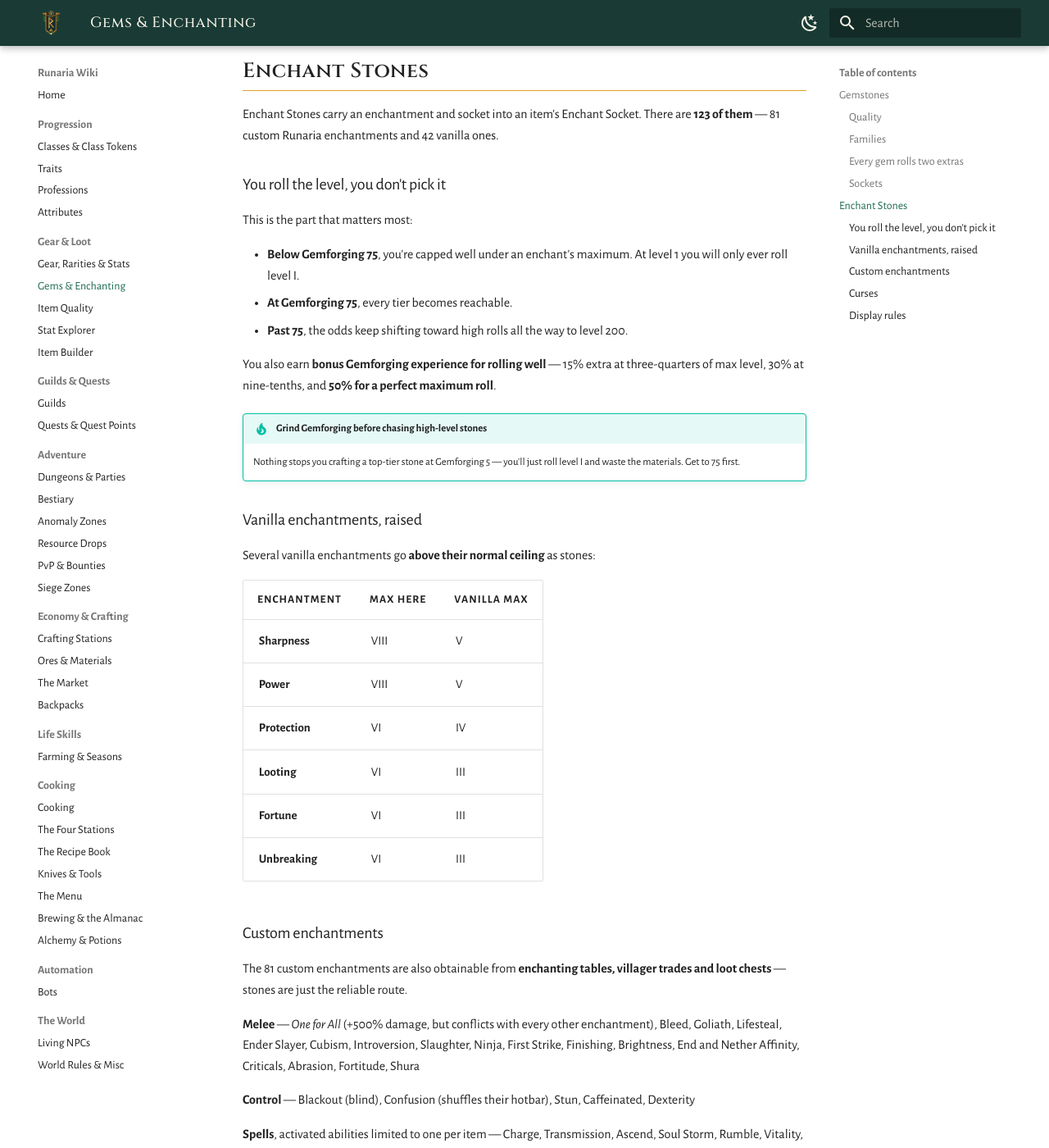
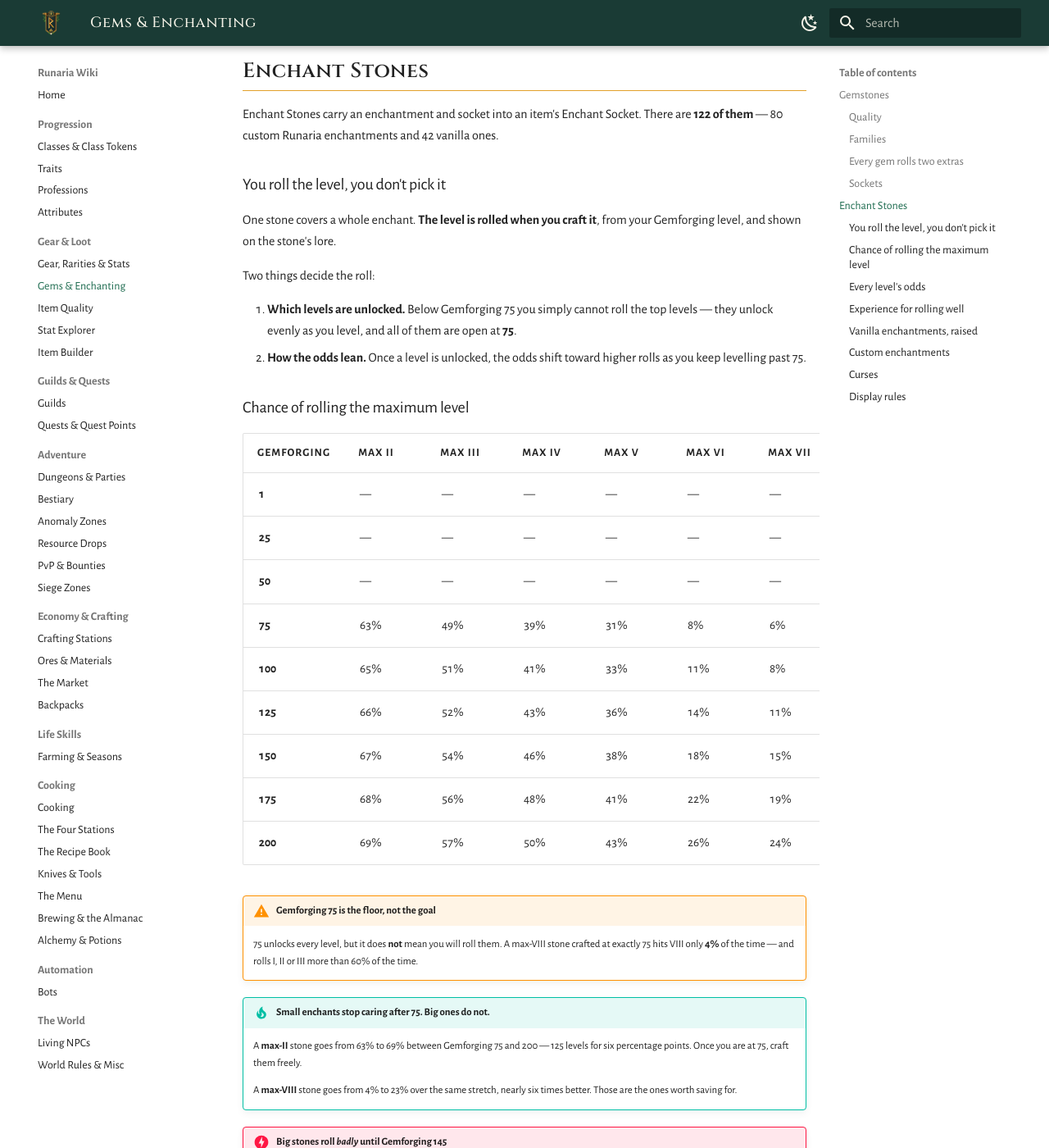
Before and after one commit to justnfly/runaria-wiki, an MkDocs documentation site: the page built from docs/economy/gems.md, in a window 1280 px wide and 1400 px high, scrolled down 2060 px. Shown: the whole window at 82% size. Built offline with MkDocs 1.6.1 and Material for MkDocs 9.7.7, drawn with Linux system fonts in a browser that asks for light colours; some of the changed text lies outside the part shown.

Commit message:
Add enchant level odds by Gemforging level
Replaces the vague "odds keep shifting toward high rolls" wording with the
real numbers, computed from LifeSkills' tier-unlock curve in
enchant-stones.yml (unlock-cap 75, low tier base 0.5 + 0.4 slope - 0.1 per
level, high tier lerp -0.25 -> 0.20). No enchant overrides the global
curve, so one set of tables covers all 122 stones.

Two things the old wording hid:

- Small enchants stop caring after 75. A max-II stone goes 63% -> 69%
  between Gemforging 75 and 200 - six points for 125 levels.
- Big enchants roll BADLY at 75. The high-tier curve is weighted toward
  the low end until it goes flat at Gemforging 145, so a max-VIII stone
  at 75 hits VIII only 4% of the time and a max-VI stone hits VI less
  often (8%) than a max-V stone hits V (31%).

Full per-level distributions are in collapsed blocks, one per max level.
Also corrects the stone count: 122, not 123 (42 vanilla + 80 custom).

Co-Authored-By: Claude Opus 5 <noreply@anthropic.com>

```diff
--- a/docs/economy/gems.md
+++ b/docs/economy/gems.md
@@ -61,20 +61,151 @@ Use a **Gem Remover** to pop a gem back out.
 
 ## Enchant Stones
 
-Enchant Stones carry an enchantment and socket into an item's Enchant Socket. There are **123 of them** — 81 custom Runaria enchantments and 42 vanilla ones.
+Enchant Stones carry an enchantment and socket into an item's Enchant Socket. There are **122 of them** — 80 custom Runaria enchantments and 42 vanilla ones.
 
 ### You roll the level, you don't pick it
 
-This is the part that matters most:
+One stone covers a whole enchant. **The level is rolled when you craft it**, from your Gemforging level, and shown on the stone's lore.
 
-- **Below Gemforging 75**, you're capped well under an enchant's maximum. At level 1 you will only ever roll level I.
-- **At Gemforging 75**, every tier becomes reachable.
-- **Past 75**, the odds keep shifting toward high rolls all the way to level 200.
+Two things decide the roll:
 
-You also earn **bonus Gemforging experience for rolling well** — 15% extra at three-quarters of max level, 30% at nine-tenths, and **50% for a perfect maximum roll**.
+1. **Which levels are unlocked.** Below Gemforging 75 you simply cannot roll the top levels — they unlock evenly as you level, and all of them are open at **75**.
+2. **How the odds lean.** Once a level is unlocked, the odds shift toward higher rolls as you keep levelling past 75.
 
-!!! tip "Grind Gemforging before chasing high-level stones"
-    Nothing stops you crafting a top-tier stone at Gemforging 5 — you'll just roll level I and waste the materials. Get to 75 first.
+### Chance of rolling the maximum level
+
+| Gemforging | max II | max III | max IV | max V | max VI | max VII | max VIII |
+| --- | --- | --- | --- | --- | --- | --- | --- |
+| **1** | — | — | — | — | — | — | — |
+| **25** | — | — | — | — | — | — | — |
+| **50** | — | — | — | — | — | — | — |
+| **75** | 63% | 49% | 39% | 31% | 8% | 6% | 4% |
+| **100** | 65% | 51% | 41% | 33% | 11% | 8% | 7% |
+| **125** | 66% | 52% | 43% | 36% | 14% | 11% | 10% |
+| **150** | 67% | 54% | 46% | 38% | 18% | 15% | 13% |
+| **175** | 68% | 56% | 48% | 41% | 22% | 19% | 18% |
+| **200** | 69% | 57% | 50% | 43% | 26% | 24% | 23% |
+
+!!! warning "Gemforging 75 is the floor, not the goal"
+    75 unlocks every level, but it does **not** mean you will roll them. A max-VIII stone crafted at exactly 75 hits VIII only **4%** of the time — and rolls I, II or III more than 60% of the time.
+
+!!! tip "Small enchants stop caring after 75. Big ones do not."
+    A **max-II** stone goes from 63% to 69% between Gemforging 75 and 200 — 125 levels for six percentage points. Once you are at 75, craft them freely.
+
+    A **max-VIII** stone goes from 4% to 23% over the same stretch, nearly six times better. Those are the ones worth saving for.
+
+!!! danger "Big stones roll *badly* until Gemforging 145"
+    For enchants with a maximum of **VI or above**, the curve is deliberately weighted toward the low end at first. It is flat at **Gemforging 145** — every level equally likely — and only favours high rolls above that.
+
+    That is why a max-VI stone at 75 hits VI just **8%** of the time while a max-V stone hits V **31%** of the time. If you want Sharpness VIII or Power VIII, crafting before 145 is mostly burning materials.
+
+### Every level's odds
+
+**23 stones have a maximum of I** — Mending, Silk Touch, Infinity, Soulbound and the rest. Those always roll I, so your Gemforging level makes no difference to them at all.
+
+??? note "Max level II — 24 stones"
+
+    | Gemforging | I | II |
+    | --- | --- | --- |
+    | **1** | 100% | — |
+    | **25** | 100% | — |
+    | **50** | 100% | — |
+    | **75** | 37% | 63% |
+    | **100** | 35% | 65% |
+    | **125** | 34% | 66% |
+    | **150** | 33% | 67% |
+    | **175** | 32% | 68% |
+    | **200** | 31% | 69% |
+
+??? note "Max level III — 29 stones"
+
+    | Gemforging | I | II | III |
+    | --- | --- | --- | --- |
+    | **1** | 100% | — | — |
+    | **25** | 100% | — | — |
+    | **50** | 40% | 60% | — |
+    | **75** | 20% | 31% | 49% |
+    | **100** | 19% | 31% | 51% |
+    | **125** | 17% | 30% | 52% |
+    | **150** | 16% | 30% | 54% |
+    | **175** | 15% | 29% | 56% |
+    | **200** | 14% | 28% | 57% |
+
+??? note "Max level IV — 16 stones"
+
+    | Gemforging | I | II | III | IV |
+    | --- | --- | --- | --- | --- |
+    | **1** | 100% | — | — | — |
+    | **25** | 44% | 56% | — | — |
+    | **50** | 24% | 32% | 44% | — |
+    | **75** | 14% | 19% | 28% | 39% |
+    | **100** | 12% | 19% | 28% | 41% |
+    | **125** | 11% | 18% | 28% | 43% |
+    | **150** | 10% | 17% | 28% | 46% |
+    | **175** | 9% | 16% | 27% | 48% |
+    | **200** | 8% | 15% | 27% | 50% |
+
+??? note "Max level V — 14 stones"
+
+    | Gemforging | I | II | III | IV | V |
+    | --- | --- | --- | --- | --- | --- |
+    | **1** | 100% | — | — | — | — |
+    | **25** | 46% | 54% | — | — | — |
+    | **50** | 27% | 33% | 40% | — | — |
+    | **75** | 11% | 15% | 19% | 24% | 31% |
+    | **100** | 10% | 14% | 18% | 25% | 33% |
+    | **125** | 9% | 13% | 18% | 25% | 36% |
+    | **150** | 8% | 11% | 17% | 26% | 38% |
+    | **175** | 7% | 11% | 16% | 26% | 41% |
+    | **200** | 6% | 10% | 16% | 26% | 43% |
+
+??? note "Max level VI — 11 stones"
+
+    | Gemforging | I | II | III | IV | V | VI |
+    | --- | --- | --- | --- | --- | --- | --- |
+    | **1** | 100% | — | — | — | — | — |
+    | **25** | 56% | 44% | — | — | — | — |
+    | **50** | 35% | 27% | 21% | 17% | — | — |
+    | **75** | 28% | 22% | 17% | 13% | 10% | 8% |
+    | **100** | 24% | 20% | 17% | 15% | 13% | 11% |
+    | **125** | 20% | 18% | 17% | 16% | 15% | 14% |
+    | **150** | 16% | 16% | 16% | 17% | 17% | 18% |
+    | **175** | 12% | 14% | 15% | 17% | 19% | 22% |
+    | **200** | 10% | 12% | 14% | 17% | 21% | 26% |
+
+??? note "Max level VII — 3 stones"
+
+    | Gemforging | I | II | III | IV | V | VI | VII |
+    | --- | --- | --- | --- | --- | --- | --- | --- |
+    | **1** | 100% | — | — | — | — | — | — |
+    | **25** | 42% | 33% | 25% | — | — | — | — |
+    | **50** | 31% | 24% | 19% | 15% | 11% | — | — |
+    | **75** | 27% | 21% | 16% | 13% | 10% | 8% | 6% |
+    | **100** | 22% | 19% | 16% | 14% | 12% | 10% | 8% |
+    | **125** | 17% | 16% | 15% | 14% | 13% | 12% | 11% |
+    | **150** | 13% | 14% | 14% | 14% | 15% | 15% | 15% |
+    | **175** | 10% | 11% | 12% | 14% | 16% | 17% | 19% |
+    | **200** | 7% | 9% | 11% | 13% | 16% | 20% | 24% |
+
+??? note "Max level VIII — 3 stones"
+
+    | Gemforging | I | II | III | IV | V | VI | VII | VIII |
+    | --- | --- | --- | --- | --- | --- | --- | --- | --- |
+    | **1** | 100% | — | — | — | — | — | — | — |
+    | **25** | 42% | 33% | 25% | — | — | — | — | — |
+    | **50** | 31% | 24% | 19% | 15% | 11% | — | — | — |
+    | **75** | 26% | 20% | 16% | 12% | 9% | 7% | 6% | 4% |
+    | **100** | 20% | 17% | 15% | 13% | 11% | 9% | 8% | 7% |
+    | **125** | 16% | 15% | 14% | 13% | 12% | 11% | 10% | 10% |
+    | **150** | 12% | 12% | 12% | 12% | 13% | 13% | 13% | 13% |
+    | **175** | 8% | 9% | 10% | 11% | 13% | 14% | 16% | 18% |
+    | **200** | 6% | 7% | 8% | 10% | 12% | 15% | 19% | 23% |
+
+A dash means that level is not unlocked yet and cannot roll at all.
+
+### Experience for rolling well
+
+You earn **bonus Gemforging experience for a good roll** — 15% extra at three-quarters of an enchant's max level, 30% at nine-tenths, and **50% for a perfect maximum roll**. Bigger enchants also pay more per craft, so levelling on the stones you actually want is not wasted.
 
 ### Vanilla enchantments, raised
 
```
